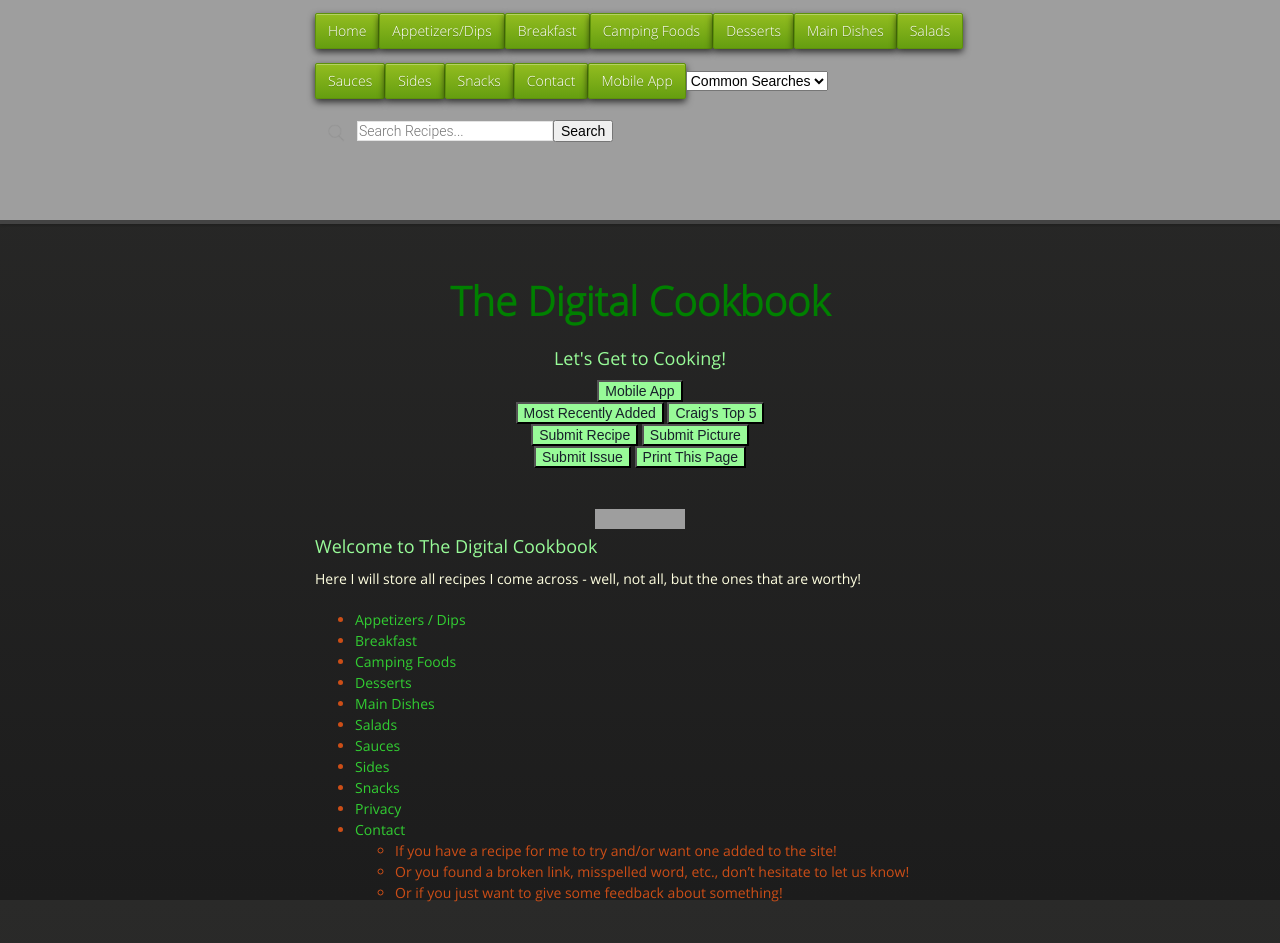
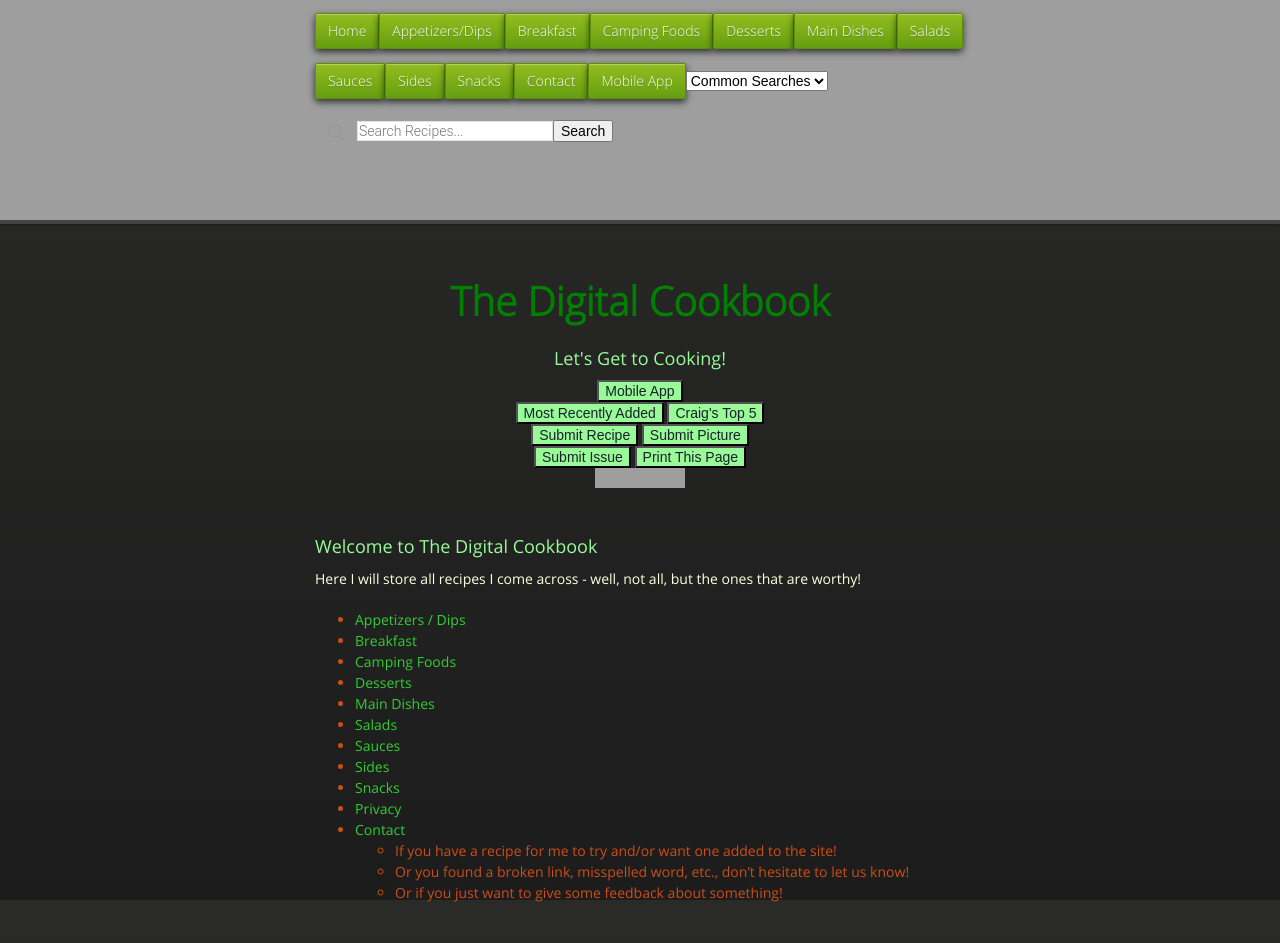
Before and after one commit to cmwillett/TheDigitalCookbook, a Jekyll site: the page built from index.md, in a window 1280 px wide. Built offline with Jekyll 4.4.1, drawn with Linux system fonts in a browser that asks for light colours; nearby versions of some CDN libraries; grey boxes are pictures that could not be loaded.

Commit message:
removing counter

```diff
--- a/_layouts/default.html
+++ b/_layouts/default.html
@@ -89,15 +89,16 @@
                         <input type="button" value="Submit Issue" style="background-color:#98FB98; color:#17202A;" onclick="window.location.href='{{site.github.url}}/Contact/SubmitIssue/index.html'" />
                         <input type="button" value="Print This Page" style="background-color:#98FB98; color:#17202A;" onclick="window.print();return false;"/>
                     </form>
+                    <div align="center">
+                      <a href="https://hits.seeyoufar.com"><img id="visits"></a>
+                    </div>
+                     <script>
+                      document.getElementById("visits").setAttribute("src","https://hits.seeyoufarm.com/api/count/incr/badge.svg?url=" + window.location.href + "&count_bg=%2379C83D&title_bg=%23AE1212&icon=ifood.svg&icon_color=%23E7E7E7&title=visits+%28daily%2Ftotal%29&edge_flat=false");
+                     </script>
                     </center>
                 </div>
             </section>
-            <div align="center">
-            <a href="https://hits.seeyoufar.com"><img id="visits"></a>
-            </div>
-            <script>
-              document.getElementById("visits").setAttribute("src","https://hits.seeyoufarm.com/api/count/incr/badge.svg?url=" + window.location.href + "&count_bg=%2379C83D&title_bg=%23AE1212&icon=ifood.svg&icon_color=%23E7E7E7&title=visits+%28daily%2Ftotal%29&edge_flat=false");
-            </script>
+
             <!--<div id="visits" align=""center">
               <a href="https://hits.seeyoufarm.com"><img src="https://hits.seeyoufarm.com/api/count/incr/badge.svg?url={{site.github.url}}%2FMobileApp%2Findex.html&count_bg=%2379C83D&title_bg=%23AE1212&icon=ifood.svg&icon_color=%23E7E7E7&title=visits+%28daily%2Ftotal%29&edge_flat=false"></a><br><br>
             </div>-->
```
